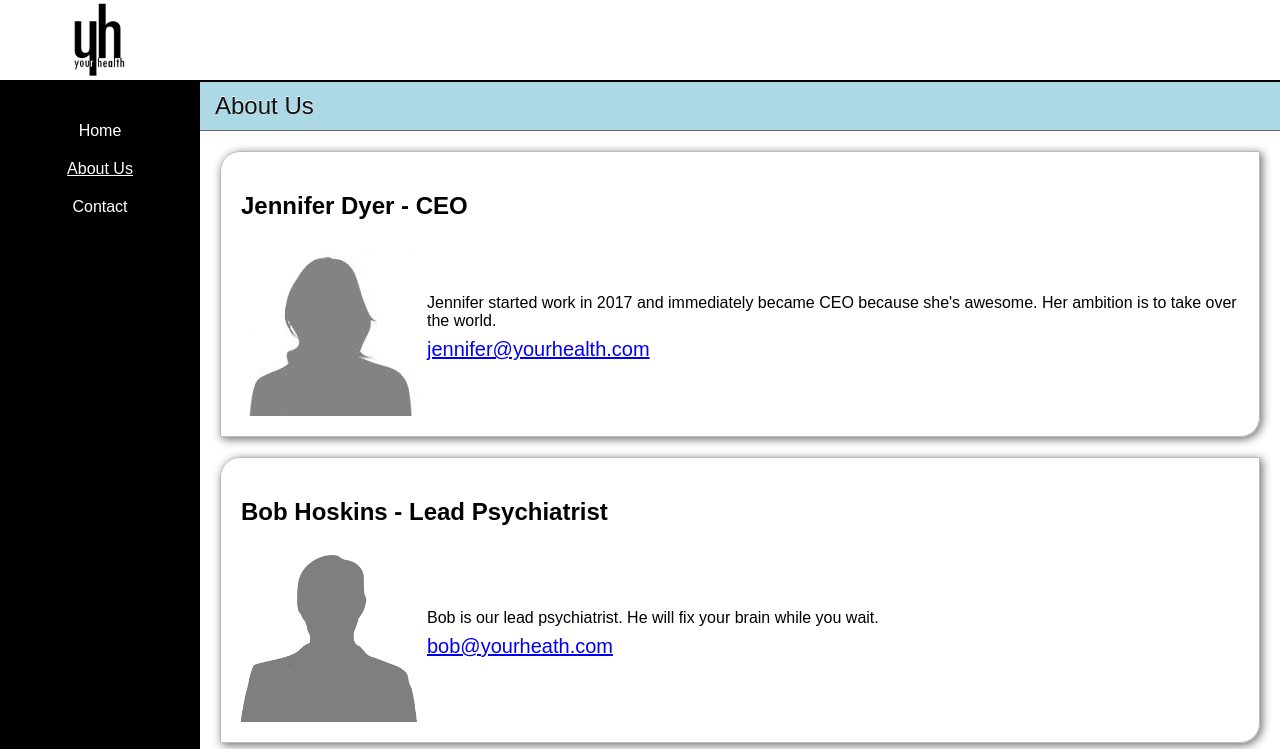
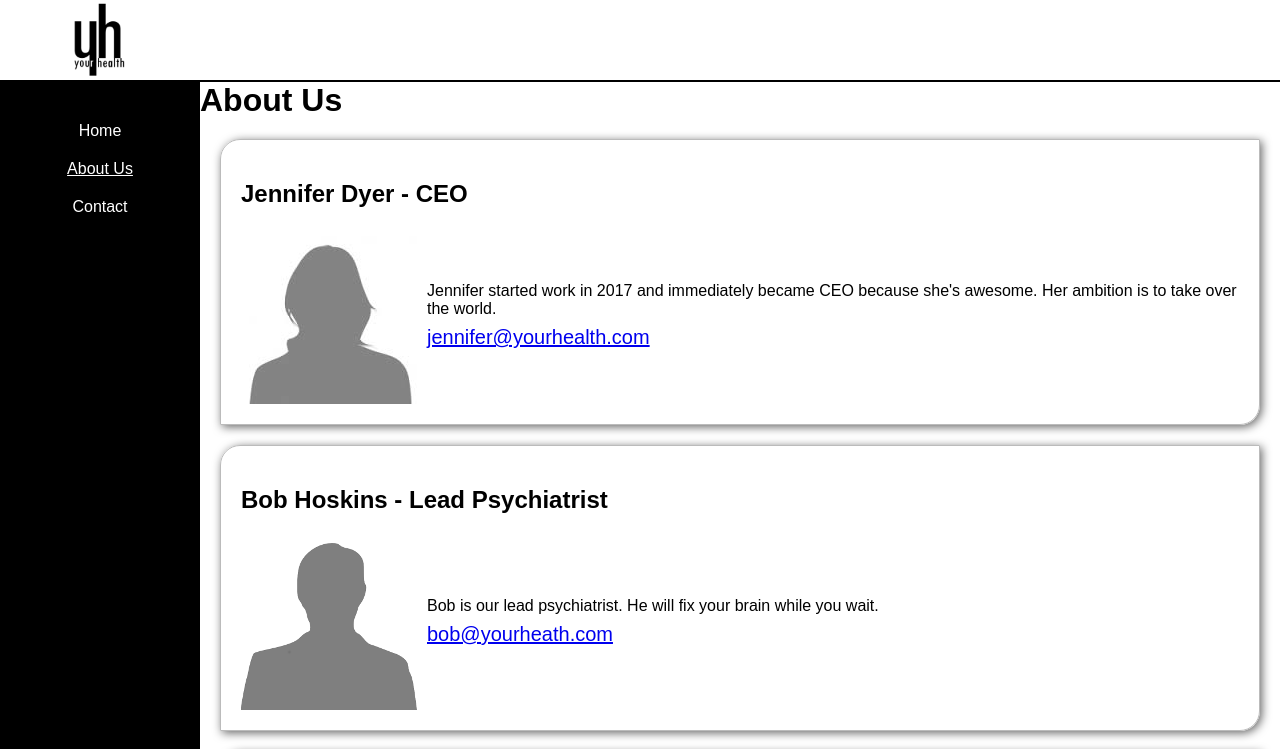
Before and after one commit to humzahash01/Your-Health, a React (Create React App) app: page /about in a window 1280 px wide. Shown: the top 749 px of the page. Built offline with nearby package versions, Linux system fonts and the light colour scheme; a web font is replaced by a local one; what react-google-maps would draw is missing.

Commit message:
style: Tidy and add comments to CSS

```diff
--- a/src/App.css
+++ b/src/App.css
@@ -1,56 +1,35 @@
-.App-logo {
-  height: 80px;
-}
-
-.App-header {
-  border-bottom: solid 2px black;
-  padding: 0 30px 0 70px;
-}
-
-.App-intro {
-  font-size: large;
-}
-
-#wrapper {
-  display: flex;
-  position: relative;
-}
+/*Header*/
 
 header {
+  border-bottom: solid 2px black;
   display: flex;
   justify-content: space-between;
-}
-h1 {
-  background: lightblue;
-  padding: 10px 15px;
-  color: #111;
-  font-weight: lighter;
-  margin-top: 0;
-  font-size: 24px;
-  text-shadow: 0 -1px #fff;
-  border-bottom: solid 1px #666;
-  border-radius: 0 0 20px 20px;
-  text-align: center;
+  padding: 0 30px 0 70px;
 }
 
 header svg {
   width: 50px;
 }
 
-main {
-  padding: 0px 20px 20px 20px;
-  width: 100%;
+.logo {
+  height: 80px;
 }
 
+#toggle-link {
+  display: flex;
+}
+
+/*Nav bar*/
+
 nav {
+  background: #000;
+  height: 100%;
+  margin-left: 0;
+  min-height: calc(100vh - 82px);
   min-width: 200px;
+  position: absolute;
   text-align: center;
-  background: #000;
-  min-height: calc(100vh - 82px);
-  margin-left: 0;
   transition: margin 0.5s;
-  position: absolute;
-  height: 100%;
   z-index: 999;
 }
 
@@ -58,6 +37,7 @@ nav a {
   color: #fff;
   text-decoration: none;
 }
+
 .active {
   text-decoration: underline;
 }
@@ -74,22 +54,32 @@ nav li {
   margin-left: -200px;
 }
 
-#toggle-link {
+/*Content*/
+
+#wrapper {
   display: flex;
+  position: relative;
 }
+
+main {
+  padding: 0px 20px 20px 20px;
+  width: 100%;
+}
+
+/*Home Page*/
 
 #home-splash {
   display: block;
   margin: auto;
   max-width: 1000px;
+  padding-bottom: 20px;
   width: 100%;
-  padding-bottom: 20px;
 }
 
 article {
+  border-bottom: 1px solid #bbb;
   display: flex;
   padding: 20px 0;
-  border-bottom: 1px solid #bbb;
   text-align: center;
 }
 
@@ -101,10 +91,17 @@ article img {
   display: none;
 }
 
+/*About Page*/
+
+#contact-info {
+  display: flex;
+  flex-wrap: wrap;
+}
+
 .person {
+  border-bottom: solid 1px #bbb;
+  margin-bottom: 20px;
   padding-bottom: 20px;
-  margin-bottom: 20px;
-  border-bottom: solid 1px #bbb;
 }
 
 .person h2 {
@@ -121,16 +118,14 @@ article img {
 
 .person-info img {
   align-self: center;
-  width: 85px;
   height: 85px;
   padding-right: 10px;
+  width: 85px;
 }
 
-#contact-info {
-  display: flex;
-  flex-wrap: wrap;
-}
+/*Contact Page*/
 
+/* > Map*/
 #map-container {
   height: calc(-240px + 100vh);
   width: 100%;
@@ -144,10 +139,10 @@ article img {
   font-weight: bold;
 }
 
-/* Form */
+/* > Form */
 form {
+  margin-bottom: 20px;
   width: 100%;
-  margin-bottom: 20px;
 }
 
 form div {
@@ -185,6 +180,8 @@ textarea:focus {
   border-color: #000;
 }
 
+/*Media Queries*/
+
 @media screen and (min-width: 500px) {
   form div {
     display: flex;
@@ -199,8 +196,8 @@ textarea:focus {
 
 @media screen and (min-width: 600px) {
   .person img {
+    height: 176px;
     width: 176px;
-    height: 176px;
   }
   .person h2 {
     font-size: 22px;
@@ -215,8 +212,9 @@ textarea:focus {
 
 @media screen and (min-width: 800px) {
   h1 {
+    border-radius: 0;
     margin: 0 -20px 20px -20px;
-    border-radius: 0;
+
     text-align: left;
   }
   .toggle-menu {
@@ -233,9 +231,9 @@ textarea:focus {
   }
   .person {
     border: solid 1px #bbb;
-    padding: 20px;
     border-radius: 20px 0;
     box-shadow: 2px 2px 10px #666;
+    padding: 20px;
   }
   .person h2 {
     font-size: 24px;
@@ -247,17 +245,17 @@ textarea:focus {
     width: 50%;
   }
   form {
+    margin-right: 20px;
     width: calc(50% - 20px);
-    margin-right: 20px;
   }
 }
 
 @media screen and (min-width: 1200px) {
   article img {
+    border-radius: 20px 0;
+    display: block;
     margin-right: 30px;
     min-width: 500px;
-    border-radius: 20px 0;
-    display: block;
   }
   .person {
     max-width: 1000px;
@@ -273,7 +271,7 @@ textarea:focus {
 }
 
 @media screen and (min-width: 1600px) {
-  .App-logo {
+  .logo {
     height: 120px;
   }
   nav {
@@ -288,7 +286,7 @@ textarea:focus {
   main {
     padding-left: 320px;
   }
-  .App-header {
+  .header {
     padding: 10px 110px;
   }
 }
--- a/src/App.js
+++ b/src/App.js
@@ -15,8 +15,8 @@ class App extends Component {
   render() {
     return (
       <div className="App">
-        <header className="App-header">
-          <img src={logo} className="App-logo" alt="logo" />
+        <header>
+          <img src={logo} className="logo" alt="logo" />
           <a id="toggle-link" href="#" onClick={toggleNav}>
             <svg xmlns="http://www.w3.org/2000/svg" viewBox="0 0 25 25">
               <path d="M2 6h20v3H2zm0 5h20v3H2zm0 5h20v3H2z" />
--- a/src/index.css
+++ b/src/index.css
@@ -5,10 +5,10 @@ body {
 }
 
 ul {
-    list-style: none;
-    padding: 0;
+  list-style: none;
+  padding: 0;
 }
 
 address {
-    font-style: normal;
+  font-style: normal;
 }
```
